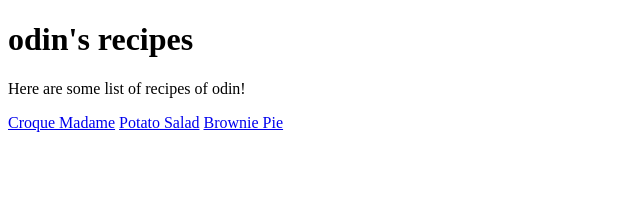
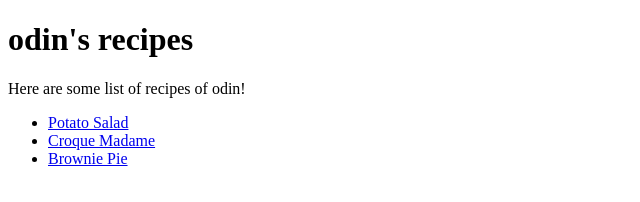
Before and after one commit to natiShime/odin-recipes, a plain HTML site: page index.html in a window 1280 px wide. Shown: the whole page, without its empty margins (0-640 px from the left). Drawn offline with Linux system fonts and the light colour scheme.

Commit message:
Rearange and list recipes

```diff
--- a/index.html
+++ b/index.html
@@ -7,9 +7,14 @@
 <body>
     <h1>odin's recipes</h1>
     <p>Here are some list of recipes of odin!</p>
-    <a href="recipes/croque_madame.html">Croque Madame</a>
-    <a href="recipes/potato_salad.html">Potato Salad</a>
-    <a href="recipes/brownie_pie.html">Brownie Pie</a>
+    <ul>
+        <li><a href="recipes/potato_salad.html">Potato Salad</a></li>
+        <li> <a href="recipes/croque_madame.html">Croque Madame</a></li>
+        <li> <a href="recipes/brownie_pie.html">Brownie Pie</a></li>
+    </ul>
+
+
+
 
 </body>
 </html>
```
